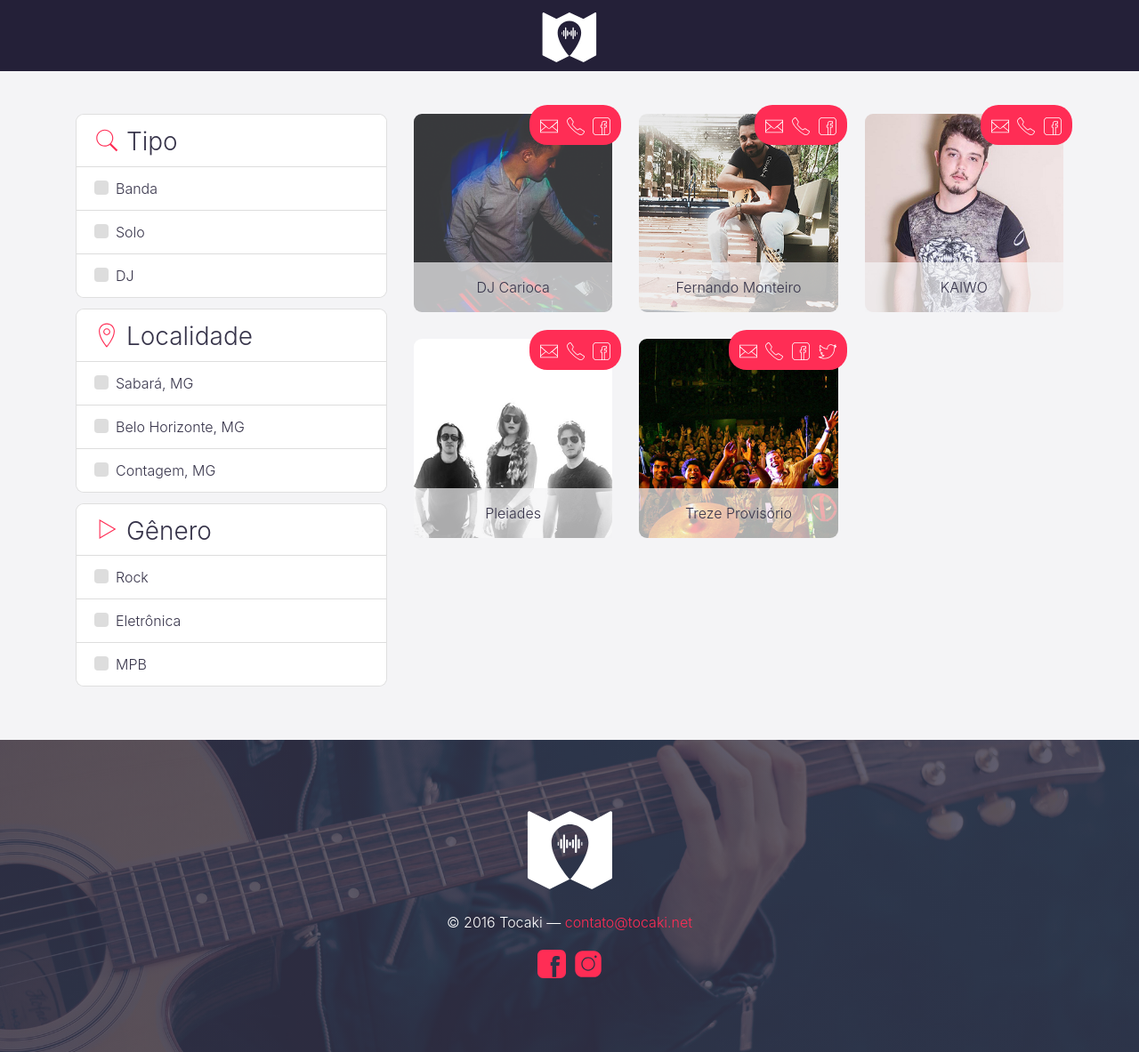
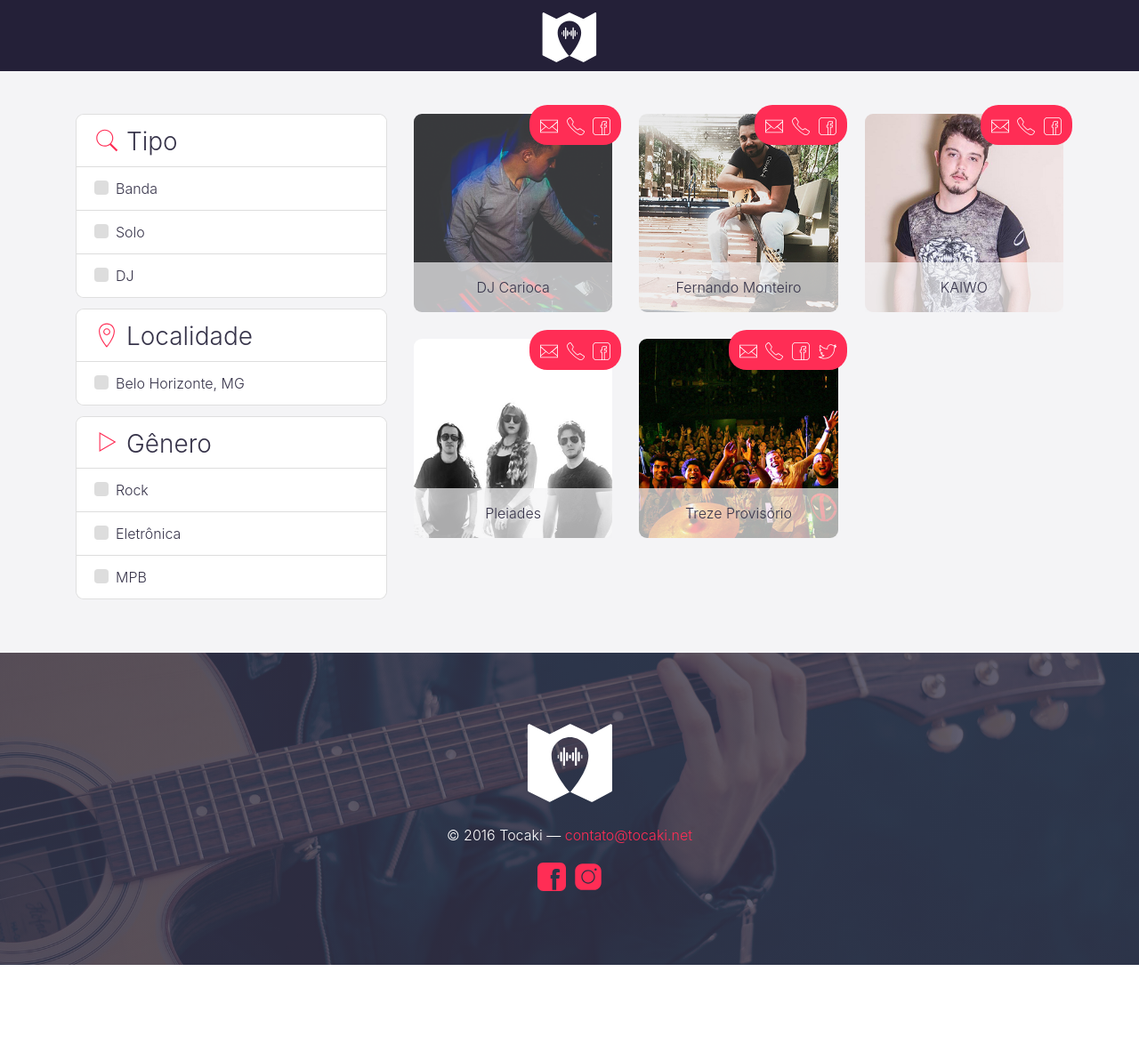
Before and after one commit to tocaki/tocaki.github.io, a Jekyll site: the page built from artistas.html, in a window 1280 px wide. Shown: the whole page at 89% size. Built offline with Jekyll 4.4.1, drawn with Linux system fonts in a browser that asks for light colours; after the commit the page ends 1085 px from its top, so only the background shows below that.

Commit message:
Updated cities.yml

```diff
--- a/_data/cities.yml
+++ b/_data/cities.yml
@@ -1,3 +1 @@
-- Sabará, MG
 - Belo Horizonte, MG
-- Contagem, MG
```
